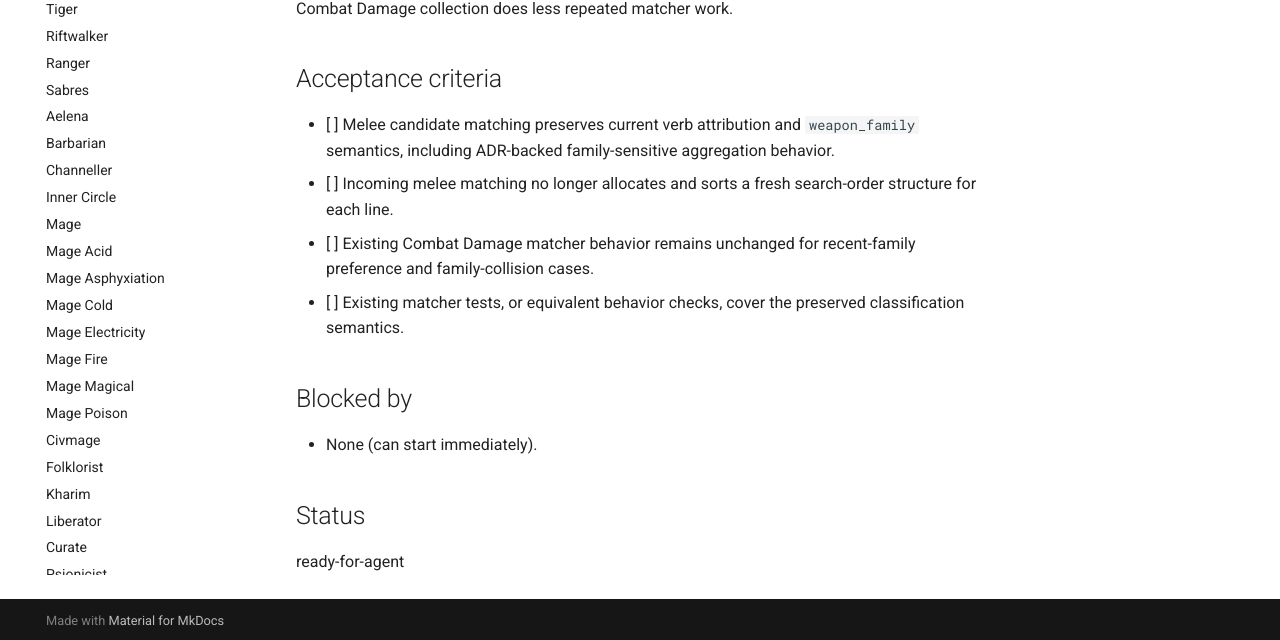
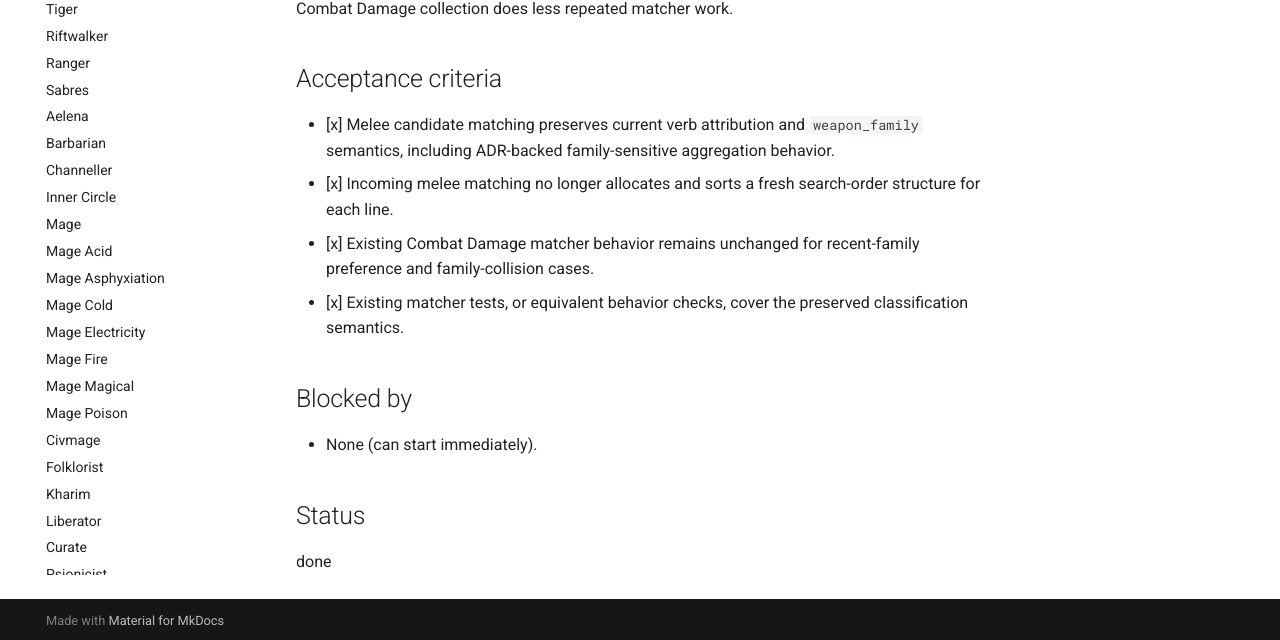
Before and after one commit to oaalto/batrs, an MkDocs documentation site: the page built from docs/features/codebase-optimization-opportunities/combat-damage-melee-matcher-reuse.md, in a window 1280 px wide and 1113 px high. Shown: the part 470-1110 px from the top of the window. Built offline with MkDocs 1.6.1 and Material for MkDocs 9.7.7, drawn with Linux system fonts in a browser that asks for light colours.

```diff
--- a/docs/features/codebase-optimization-opportunities/combat-damage-melee-matcher-reuse.md
+++ b/docs/features/codebase-optimization-opportunities/combat-damage-melee-matcher-reuse.md
@@ -10,10 +10,10 @@ Make Combat Damage melee attribution reuse static catalog structure instead of r
 
 ## Acceptance criteria
 
-- [ ] Melee candidate matching preserves current verb attribution and `weapon_family` semantics, including ADR-backed family-sensitive aggregation behavior.
-- [ ] Incoming melee matching no longer allocates and sorts a fresh search-order structure for each line.
-- [ ] Existing Combat Damage matcher behavior remains unchanged for recent-family preference and family-collision cases.
-- [ ] Existing matcher tests, or equivalent behavior checks, cover the preserved classification semantics.
+- [x] Melee candidate matching preserves current verb attribution and `weapon_family` semantics, including ADR-backed family-sensitive aggregation behavior.
+- [x] Incoming melee matching no longer allocates and sorts a fresh search-order structure for each line.
+- [x] Existing Combat Damage matcher behavior remains unchanged for recent-family preference and family-collision cases.
+- [x] Existing matcher tests, or equivalent behavior checks, cover the preserved classification semantics.
 
 ## Blocked by
 
@@ -21,4 +21,4 @@ Make Combat Damage melee attribution reuse static catalog structure instead of r
 
 ## Status
 
-ready-for-agent
+done
```
Also changed, not shown: docs/wiki/log.md (+6 -0 lines), 1 other file.
